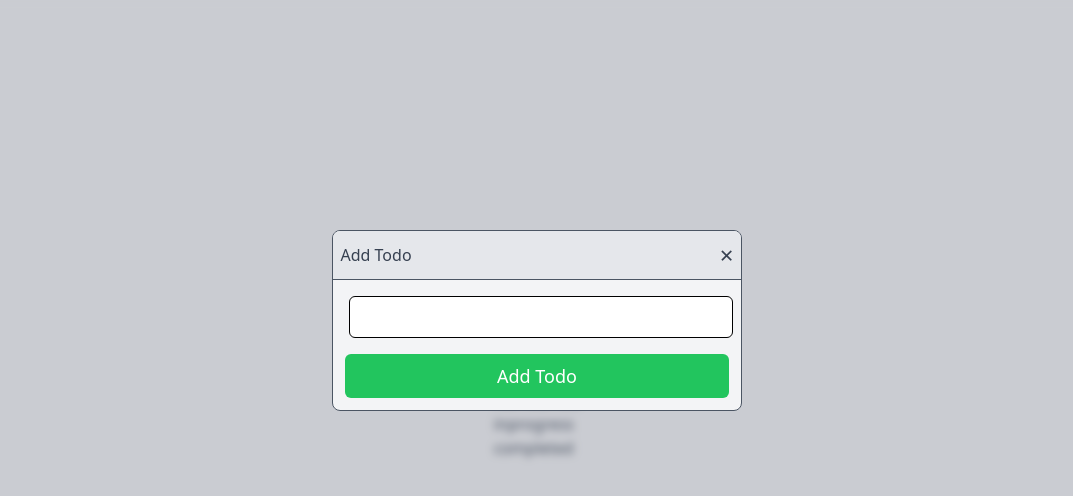
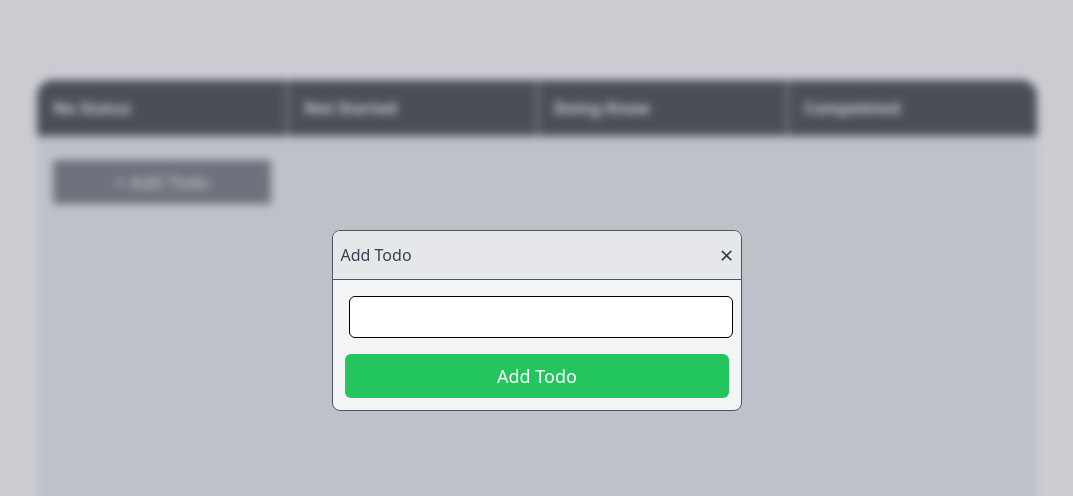
Before and after one commit to hossein-ghanimati/arian, a React (Vite) app: page /#/ in a window 1280 px wide. Shown: the top 496 px of the page, without its empty margins (103-1176 px from the left). Built offline with nearby package versions, Linux system fonts and the light colour scheme.

Commit message:
Add Table Styles

```diff
--- /dev/null
+++ b/src/components/Todo.tsx
@@ -0,0 +1,29 @@
+import { choseStatusColor } from "@/ts/utils/elems";
+import { Todo as TodoType } from "@/types/todo.type";
+
+type TodoProps = TodoType & {
+  onRemove: () => void;
+};
+
+const Todo = (props: TodoProps) => {
+  return (
+    <p draggable="true" id="1"
+      className={`
+        ${choseStatusColor(props.status)}
+        mt-1
+        py-3
+        px-5
+        rounded-md
+        flex
+        items-center
+        justify-between
+        cursor-pointer
+      `}
+    >
+      <span>{props.title}</span>
+      <span className="text-lg" onClick={props.onRemove}>x</span>
+    </p>
+  );
+};
+
+export default Todo;
--- a/src/components/modals/TodoModal.tsx
+++ b/src/components/modals/TodoModal.tsx
@@ -1,5 +1,4 @@
-import { setModalAction } from '@/redux/modal/modal'
-import { setOverlayAction } from '@/redux/overlay/overlay'
+import { useModal } from '@/hooks/useModal'
 import { AppDispatch, RootStates } from '@/redux/store'
 import { addTodoReq } from '@/services/axios/requests/todos'
 import { addTodoSchema } from '@/services/validation/todos'
@@ -10,11 +9,7 @@ import { useDispatch, useSelector } from 'react-redux'
 const TodoModal = () => {
   const modalSetting = useSelector((store: RootStates) => store.modal)
   const dispath: AppDispatch = useDispatch()
-
-  const closeModal = useCallback(() => {
-    dispath(setModalAction(false))
-    dispath(setOverlayAction(false))
-  }, [])
+  const {closeModal} = useModal()
 
   const addTodo = useCallback((title: string) => {
     dispath(
@@ -33,7 +28,7 @@ const TodoModal = () => {
 
   return (
     <div
-      className={`flex items-center justify-center min-h-screen transition-all duration-1000 w-full fixed z-40 ${modalSetting.isOpen ? "top-0" : "-top-full"}`}
+      className={`flex items-center justify-center min-h-screen transition-all duration-500 w-full fixed z-40 ${modalSetting.isOpen ? "top-0" : "-top-full"}`}
       onClick={closeModal}
     >
       <div
--- /dev/null
+++ b/src/components/statusColumn/Column.tsx
@@ -0,0 +1,28 @@
+import { Todo as TodoType } from "@/types/todo.type"
+import Todo from "../Todo";
+
+const Column = (props: {
+  todos: TodoType[],
+  title: string,
+  onRemove: (todo: TodoType) => void
+}) => {
+  return (
+    <div className="cont w-1/4 min-w-24 bg-zinc-200 relative pt-14 px-4 pb-2">
+      <h1
+        className="absolute top-0 font-bold border-l border-stone-50 left-0 bg-zinc-700 text-stone-50 w-full py-4 px-4"
+      >{props.title}</h1>
+      <div
+        className="status w-full h-full p-0"
+        id="no_status"
+        onDragOver={() => "dragOverHandler(event)"}
+        onDrop={() => "dropHandler(event)"}
+      >
+        {props.todos.map((todo) => (
+          <Todo onRemove={() => props.onRemove(todo)} {...todo} />
+        ))}
+      </div>
+    </div>
+  );
+}
+
+export default Column
--- /dev/null
+++ b/src/components/statusColumn/FirstColumn.tsx
@@ -0,0 +1,34 @@
+import { useModal } from "@/hooks/useModal";
+import { Todo as TodoType } from "@/types/todo.type";
+import Todo from "../Todo";
+
+const FirstColumn = (props: {
+  todos: TodoType[];
+  onRemove: (todo: TodoType) => void;
+}) => {
+  const { openModal } = useModal();
+  return (
+    <div className="cont w-1/4 min-w-24 bg-zinc-200 relative pt-14 px-4 pb-2">
+      <h1
+        className="absolute top-0 left-0 bg-zinc-700 font-bold  text-stone-50 w-full py-4 px-4"
+      >No Status</h1>
+      <button id="add_btn" data-target-modal="#todo_form" onClick={openModal}
+        className="py-2 px-4 bg-zinc-500 text-stone-50 outline-none border-none w-full text-lg my-6 rounded cursor-pointer"
+      >
+        + Add Todo
+      </button>
+      <div
+        className="status status w-full h-full p-0"
+        id="no_status"
+        onDragOver={() => "dragOverHandler(event)"}
+        onDrop={() => "dropHandler(event)"}
+      >
+        {props.todos.map((todo) => (
+          <Todo onRemove={() => props.onRemove(todo)} {...todo} />
+        ))}
+      </div>
+    </div>
+  );
+};
+
+export default FirstColumn;
--- a/src/components/todos/todosTable/TodosTable.tsx
+++ b/src/components/todos/todosTable/TodosTable.tsx
@@ -1,56 +1,39 @@
-import React from "react";
+import Column from "@/components/statusColumn/Column";
+import FirstColumn from "@/components/statusColumn/FirstColumn";
+import { statuses } from "@/data/statuses";
+import { AppDispatch, RootStates } from "@/redux/store";
+import { remvoeTodoReq } from "@/services/axios/requests/todos";
+import { Todo } from "@/types/todo.type";
+import { useCallback } from "react";
+import { useDispatch, useSelector } from "react-redux";
 
 const TodosTable = () => {
+  const todoList = useSelector((store: RootStates) => store.todoList);
+  const dispath: AppDispatch = useDispatch()
+
+  const removeTodo = useCallback((todo: Todo) => {
+    dispath(
+      remvoeTodoReq(
+        todo
+      )
+    )
+  },[])
+
   return (
-    <div className="todo-container">
-      <div className="cont">
-        <h1>No Status</h1>
-        <button
-          id="add_btn"
-          data-target-modal="#todo_form"
-          onclick="showModal()"
-        >
-          + Add Todo
-        </button>
-        <div
-          className="status"
-          id="no_status"
-          ondragover="dragOverHandler(event)"
-          ondrop="dropHandler(event)"
-        >
-          {/* <!-- <div className="todo" draggable="true" >
-              Buy a Pizza
-              <span className="close">&times;</span>
-            </div> --> */}
-        </div>
-      </div>
-      <div className="cont">
-        <h1>Not Started</h1>
-        <div
-          className="status"
-          id="not_started"
-          ondragover="dragOverHandler(event)"
-          ondrop="dropHandler(event)"
-        ></div>
-      </div>
-      <div className="cont">
-        <h1>inprogress</h1>
-        <div
-          className="status"
-          id="inprogress"
-          ondragover="dragOverHandler(event)"
-          ondrop="dropHandler(event)"
-        ></div>
-      </div>
-      <div className="cont">
-        <h1>completed</h1>
-        <div
-          className="status"
-          id="completed"
-          ondragover="dragOverHandler(event)"
-          ondrop="dropHandler(event)"
-        ></div>
-      </div>
+    <div className="todo-container w-[1000px] overflow-hidden h-[80vh] flex rounded-2xl">
+      <FirstColumn
+        onRemove={removeTodo}
+        todos={todoList.todos.filter(todo => todo.status === "unknown")}
+      />
+      {
+        statuses.map(status =>
+          <Column
+            title={status.title}
+            onRemove={removeTodo}
+            todos={todoList.todos.filter(todo => todo.status === status.slug)}
+          />
+        )
+      }
     </div>
   );
 };
--- /dev/null
+++ b/src/data/statuses.ts
@@ -0,0 +1,19 @@
+import { TodoStatus } from "@/types/todo.type"
+
+export const statuses: {
+  slug: TodoStatus;
+  title: string
+}[] = [
+  {
+    slug: "notStarted",
+    title: "Not Started"
+  },
+  {
+    slug: "isDoing",
+    title: "Doing Know"
+  },
+  {
+    slug: "complete",
+    title: "Compeleted"
+  },
+]
--- /dev/null
+++ b/src/hooks/useModal.ts
@@ -0,0 +1,24 @@
+import { setModalAction } from "@/redux/modal/modal"
+import { setOverlayAction } from "@/redux/overlay/overlay"
+import { AppDispatch } from "@/redux/store"
+import { useCallback } from "react"
+import { useDispatch } from "react-redux"
+
+export const useModal = () => {
+  const dispath: AppDispatch = useDispatch()
+
+  const closeModal = useCallback(() => {
+    dispath(setModalAction(false))
+    dispath(setOverlayAction(false))
+  },[])
+
+  const openModal = useCallback(() => {
+    dispath(setModalAction(true))
+    dispath(setOverlayAction(true))
+  },[])
+
+  return {
+    closeModal,
+    openModal
+  }
+}
--- a/src/redux/todos/funcs.ts
+++ b/src/redux/todos/funcs.ts
@@ -28,7 +28,6 @@ export const removeTodo = (
   }
 ) => {
   /* eslint-disable @typescript-eslint/no-unused-expressions */
-  console.log("remoaf");
 
   const todoIndex = state.todos.findIndex(todo => todo.id === action.meta.arg.id)
   state.todos.splice(todoIndex, 1)
--- /dev/null
+++ b/src/services/validation/todos.ts
@@ -0,0 +1,5 @@
+import * as yup from "yup";
+
+export const addTodoSchema = yup.object({
+  title: yup.string().min(2).max(20).required(),
+})
--- /dev/null
+++ b/src/ts/utils/elems.ts
@@ -0,0 +1,17 @@
+import { TodoStatus } from "@/types/todo.type";
+
+export const choseStatusColor = (status: TodoStatus) => {
+  switch (status) {
+    case "complete":
+      return "bg-green-500"
+    case "isDoing":
+      return "bg-bglue-400"
+    case "notStarted":
+      return "bg-red-400"
+    case "unknown":
+      return "bg-white dark:bg-gray-900"
+
+    default:
+      return "bg-white dark:bg-gray-900"
+  }
+}
```
